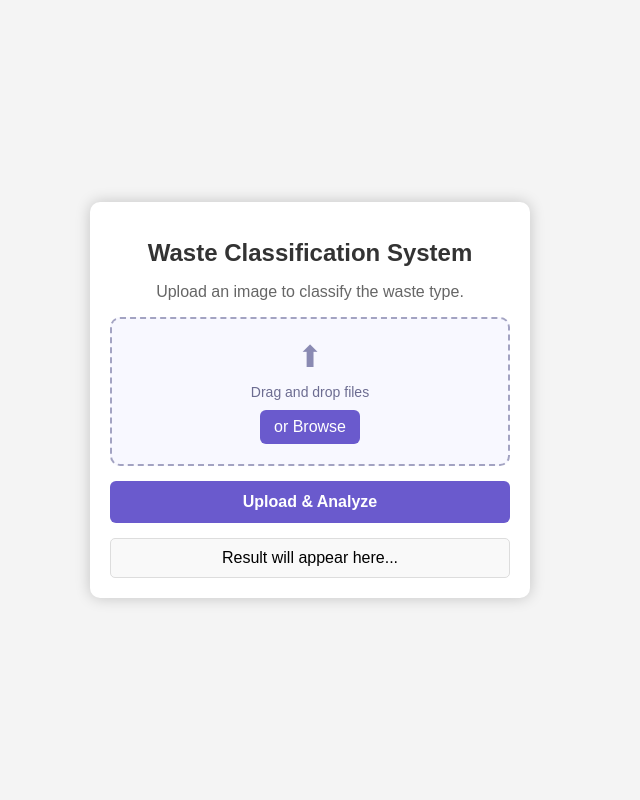
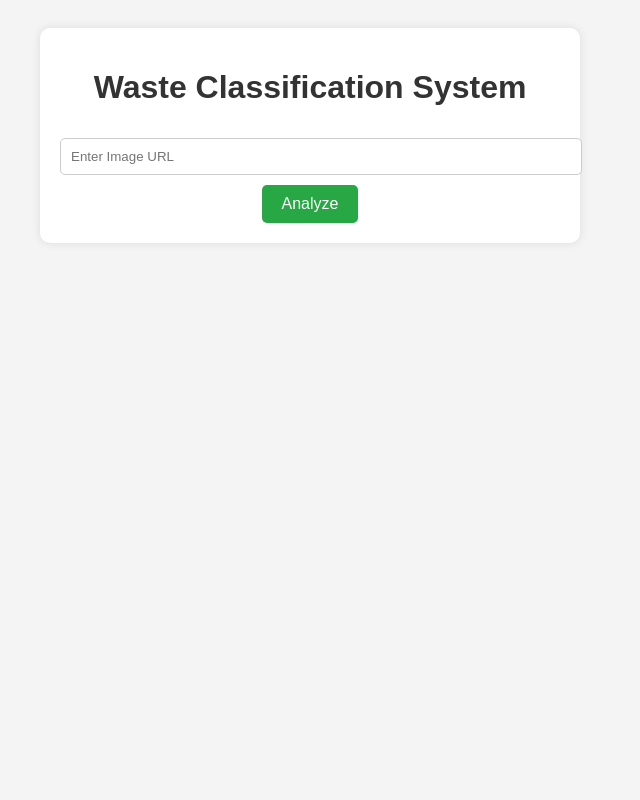
Before and after one commit to prince-raj-09/Tech-bin, a Flask app: page / in a window 1280 px wide. Shown: the whole page, without its empty margins (330-970 px from the left). Run offline with Flask 3, Linux system fonts and the light colour scheme.

Commit message:
allahhuakbhar

```diff
--- a/server.py
+++ b/server.py
@@ -1,46 +1,23 @@
-from flask import Flask, request, jsonify, send_from_directory, render_template
+from flask import Flask, request, render_template
 import os
 from groq import Groq
 
 app = Flask(__name__)
 
-# Uploads directory setup
-UPLOAD_FOLDER = "uploads"
-app.config["UPLOAD_FOLDER"] = UPLOAD_FOLDER
-os.makedirs(UPLOAD_FOLDER, exist_ok=True)
+# Groq API Key (use env variable in production)
+api_key = "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"
+client = Groq(api_key=api_key)
 
-# Replace with your actual Ngrok URL (run `ngrok http 5000` and copy the HTTPS URL)
-NGROK_URL = "hhttps://675d-2402-e280-212a-60-fd0f-425c-9bef-f3a9.ngrok-free.app"
-
-# Serve uploaded images
-@app.route('/uploads/<filename>')
-def uploaded_file(filename):
-    return send_from_directory(app.config["UPLOAD_FOLDER"], filename)
-
-# Home route (renders UI)
 @app.route('/')
 def index():
-    return render_template("index.html")
+    return render_template("index.html", result=None, image_url=None)
 
-# Handle image upload and classification
 @app.route('/analyze', methods=['POST'])
 def analyze():
-    if 'image' not in request.files:
-        return jsonify({'error': 'No file uploaded'}), 400
+    image_url = request.form.get("image_url")
 
-    file = request.files['image']
-    if file.filename == '':
-        return jsonify({'error': 'No selected file'}), 400
-
-    filepath = os.path.join(app.config["UPLOAD_FOLDER"], file.filename)
-    file.save(filepath)
-
-    # Construct the public image URL for the API request
-    image_url = f"{NGROK_URL}/uploads/{file.filename}"
-
-    # Groq API key (Make sure this is valid)
-    api_key = "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"
-    client = Groq(api_key=api_key)
+    if not image_url:
+        return render_template("index.html", result="Please provide an image URL!", image_url=None)
 
     try:
         completion = client.chat.completions.create(
@@ -51,34 +28,24 @@ def analyze():
                     "content": [
                         {
                             "type": "text",
-                            "text": """You are an advanced AI waste classification system.
-
-Analyze the given image and strictly classify the waste into one of the following categories:
-
-Wet → Organic and biodegradable waste (food scraps, fruit peels, vegetable waste, garden waste).
-
-Dry → Non-biodegradable waste (paper, cardboard, wood, glass, metals) excluding plastic and electronics.
-
-Plastic → All plastic materials (bottles, wrappers, containers, synthetic packaging) and any unidentifiable waste, including electronics (E-Waste, circuit boards, wires, batteries, and devices).
-
-Reply in one word."""
+                            "text": "the image is a waste and you are responsible to categorize it into either wet or dry. considering whatever is given and if it was supposed to be dumped, help in segregation being a waste manager. Reply in just one word, saying either dry or wet."
                         },
                         {"type": "image_url", "image_url": {"url": image_url}}
                     ]
                 }
             ],
             temperature=0,
-            max_tokens=5,
-            top_p=0.0,
+            max_tokens=4,
+            top_p=1.0,
             stream=False
         )
 
         # Extract classification result
         result = completion.choices[0].message.content.strip()
-        return jsonify({'result': result})
+        return render_template("index.html", result=result, image_url=image_url)
 
     except Exception as e:
-        return jsonify({'error': f'Internal Server Error: {str(e)}'}), 500
+        return render_template("index.html", result=f"Error: {str(e)}", image_url=None)
 
 if __name__ == "__main__":
     app.run(debug=True)
--- a/static/script.js
+++ /dev/null
@@ -1,44 +0,0 @@
-document.addEventListener("DOMContentLoaded", function () {
-    const form = document.querySelector("form");
-    const imageInput = document.getElementById("imageInput");
-    const resultDiv = document.createElement("div");
-    resultDiv.id = "result";
-    document.body.appendChild(resultDiv);
-
-    form.addEventListener("submit", function (event) {
-        event.preventDefault();
-
-        const formData = new FormData();
-        const file = imageInput.files[0];
-
-        if (!file) {
-            resultDiv.innerText = "Please select an image.";
-            return;
-        }
-
-        formData.append("image", file);
-
-        // Show uploading message
-        resultDiv.innerText = "Uploading & Analyzing...";
-
-        fetch("/analyze", {
-            method: "POST",
-            body: formData
-        })
-        .then(response => {
-            if (!response.ok) throw new Error("Server returned an error!");
-            return response.json();
-        })
-        .then(data => {
-            if (data.error) {
-                resultDiv.innerText = "Error: " + data.error;
-            } else {
-                resultDiv.innerText = "Waste Type: " + data.result;
-            }
-        })
-        .catch(error => {
-            resultDiv.innerText = "Error: Unable to classify waste. Try again!";
-            console.error("Error:", error);
-        });
-    });
-});
--- a/static/styles.css
+++ /dev/null
@@ -1,102 +0,0 @@
-/* General Styling */
-body {
-    font-family: 'Arial', sans-serif;
-    background: #f4f4f4;
-    margin: 0;
-    padding: 0;
-    display: flex;
-    justify-content: center;
-    align-items: center;
-    height: 100vh;
-}
-
-/* Container */
-.container {
-    background: white;
-    padding: 20px;
-    border-radius: 10px;
-    box-shadow: 0 0 15px rgba(0, 0, 0, 0.2);
-    text-align: center;
-    width: 90%;
-    max-width: 400px;
-}
-
-/* Headings */
-h1 {
-    font-size: 24px;
-    color: #333;
-}
-
-p {
-    font-size: 16px;
-    color: #666;
-}
-
-/* Upload Box */
-.upload-box {
-    border: 2px dashed #a3a3c2;
-    background: #f8f8ff;
-    padding: 20px;
-    border-radius: 10px;
-    cursor: pointer;
-    transition: all 0.3s ease;
-    margin-top: 15px;
-}
-
-.upload-box .upload-icon {
-    font-size: 30px;
-    color: #8a8ab3;
-}
-
-.upload-box p {
-    font-size: 14px;
-    color: #6c6c91;
-    margin: 10px 0;
-}
-
-.upload-box label {
-    display: inline-block;
-    background: #6a5acd;
-    color: white;
-    padding: 8px 14px;
-    border-radius: 6px;
-    cursor: pointer;
-}
-
-.upload-box:hover {
-    background: #ececff;
-    border-color: #5a5ab0;
-}
-
-input[type="file"] {
-    display: none;
-}
-
-/* Upload Button */
-#uploadBtn {
-    margin-top: 15px;
-    background: #6a5acd;
-    color: white;
-    border: none;
-    padding: 12px 20px;
-    border-radius: 6px;
-    cursor: pointer;
-    font-size: 16px;
-    font-weight: bold;
-    transition: all 0.3s ease;
-    width: 100%;
-}
-
-#uploadBtn:hover {
-    background: #5a5ab0;
-    transform: translateY(-2px);
-}
-
-/* Result Box */
-.result-box {
-    margin-top: 15px;
-    background: #f9f9f9;
-    padding: 10px;
-    border-radius: 5px;
-    border: 1px solid #ddd;
-}
--- a/templates/index.html
+++ b/templates/index.html
@@ -3,29 +3,73 @@
 <head>
     <meta charset="UTF-8">
     <meta name="viewport" content="width=device-width, initial-scale=1.0">
-    <title>Waste Classification</title>
-    <link rel="stylesheet" type="text/css" href="../static/styles.css">
+    <title>AI Waste Classifier</title>
+    <style>
+        body {
+            font-family: Arial, sans-serif;
+            background-color: #f4f4f4;
+            text-align: center;
+            padding: 20px;
+        }
+        .container {
+            max-width: 500px;
+            background: white;
+            padding: 20px;
+            border-radius: 10px;
+            box-shadow: 0 0 10px rgba(0, 0, 0, 0.1);
+            margin: auto;
+        }
+        h1 {
+            color: #333;
+        }
+        input {
+            width: 100%;
+            padding: 10px;
+            margin: 10px 0;
+            border: 1px solid #ccc;
+            border-radius: 5px;
+        }
+        button {
+            background: #28a745;
+            color: white;
+            border: none;
+            padding: 10px 20px;
+            font-size: 16px;
+            border-radius: 5px;
+            cursor: pointer;
+            transition: 0.3s;
+        }
+        button:hover {
+            background: #218838;
+        }
+        .result {
+            margin-top: 20px;
+            font-size: 18px;
+            font-weight: bold;
+            color: #333;
+        }
+        img {
+            margin-top: 20px;
+            max-width: 100%;
+            border-radius: 10px;
+        }
+    </style>
 </head>
 <body>
     <div class="container">
         <h1>Waste Classification System</h1>
-        <p>Upload an image to classify the waste type.</p>
 
-        <!-- Upload Box -->
-        <div class="upload-box" id="dropArea">
-            <div class="upload-icon">⬆</div>
-            <p>Drag and drop files</p>
-            <label for="imageInput">or Browse</label>
-            <input type="file" id="imageInput" accept="image/*">
-        </div>
+        <form action="/analyze" method="post">
+            <input type="text" name="image_url" placeholder="Enter Image URL" required>
+            <button type="submit">Analyze</button>
+        </form>
 
-        <!-- Upload Button -->
-        <button id="uploadBtn">Upload & Analyze</button>
-
-        <!-- Result Box -->
-        <div class="result-box" id="result">Result will appear here...</div>
+        {% if result %}
+            <div class="result">Result: {{ result }}</div>
+            {% if image_url %}
+                <img src="{{ image_url }}" alt="Uploaded Image">
+            {% endif %}
+        {% endif %}
     </div>
-
-    <script src="../static/script.js"></script>
 </body>
 </html>
```
